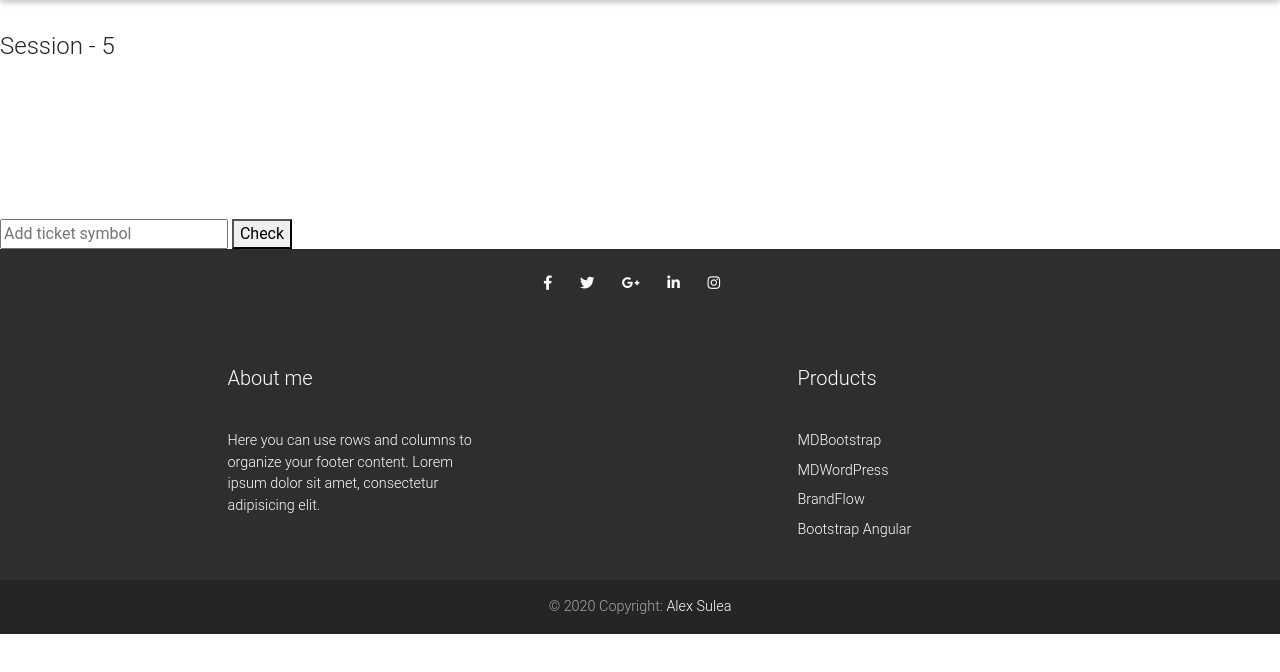
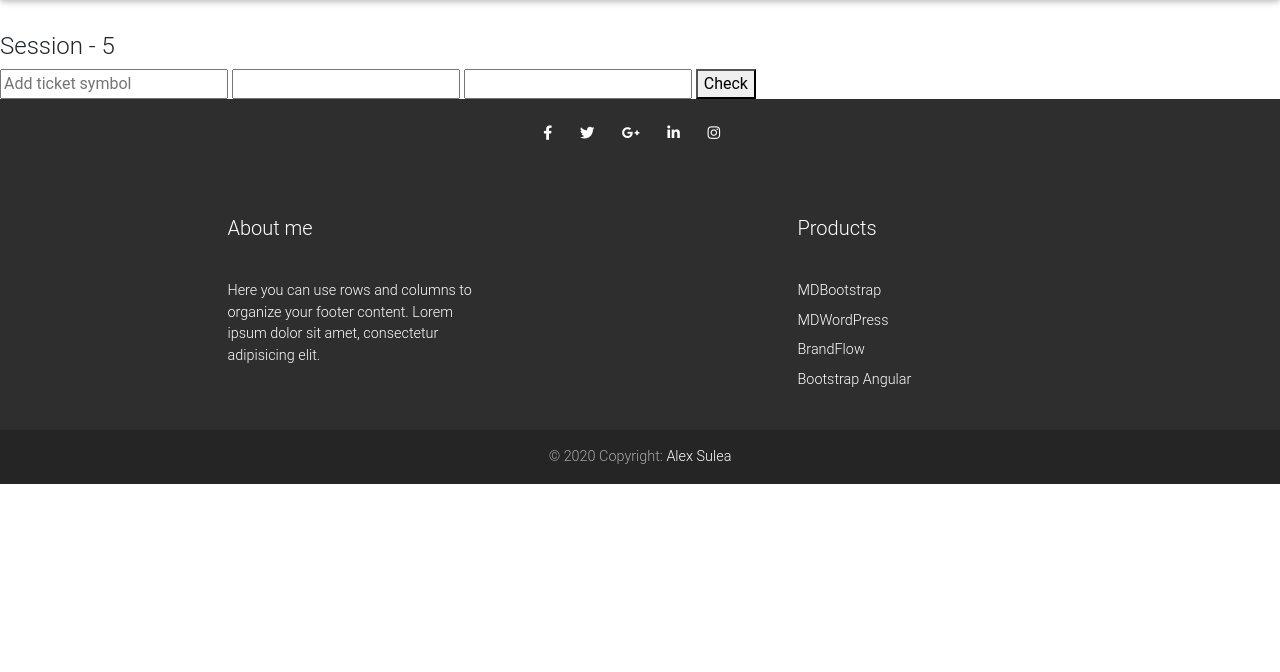
Before and after one commit to Alexandru-S/stock_app, a Flask app: page / in a window 1280 px wide. Shown: the part 128-800 px from the top of the page. Run offline with Flask 2, Linux system fonts and the light colour scheme; some libraries are stand-ins or nearby versions.

Commit message:
added better dimensions and daet tracking

```diff
--- a/web_app/index/events.py
+++ b/web_app/index/events.py
@@ -16,5 +16,5 @@ def joined(message):
 @socketio.on('text', namespace='/chat')
 def text(message):
     room = session.get('room')
-    ticker = pdr.get_data_yahoo(message["msg"],start="2017-01-01", end="2017-04-30")
+    ticker = pdr.get_data_yahoo(message["value"],start=message['start'], end=message['end'])
     emit('message', {'msg': ticker.to_json(orient='table')}, room=room)
--- a/web_app/index/templates/index.html
+++ b/web_app/index/templates/index.html
@@ -13,12 +13,13 @@
 
     <h4>Session -  {{ room }}</h4>
 
-    <svg class="targetsvg"></svg>
-    <div id="scatter_area"></div>
+    <div id="scatter_area" style="width:100%"></div>
 
 
 
     <input value="" name="" id="stock_input" placeholder="Add ticket symbol">
+    <input type="date" id="start" name="start">
+    <input type="date" id="end" name="end">
     <button id="check_ticker">Check</button>
 
 
@@ -36,7 +37,6 @@
 
     socket.on('message', function(data) {
         console.log("JSON MESSAGE:", JSON.parse(data.msg))
-      //  console.log("OBJECT DATA:", Object.keys(data.msg))
         createGraph(JSON.parse(data.msg).data)
 
     });
@@ -44,14 +44,22 @@
     document.getElementById("check_ticker").addEventListener("click", checkTicker)
     function checkTicker(){
         var ticker = document.getElementById("stock_input")
-        socket.emit('text', {msg: ticker.value});
+        var start = document.getElementById("start")
+        var end = document.getElementById("end")
+        socket.emit('text', {value: ticker.value, start:start.value, end:end.value});
     }
 
 
 </script>
   <script>
     function createGraph(data){
-    var svg = d3.select("#scatter_area").append("svg").attr("width", 960).attr("height", 300)
+
+    var margin = {top: 10, right: 40, bottom: 30, left: 30},
+    width = 2000 - margin.left - margin.right,
+    height = 400 - margin.top - margin.bottom;
+
+
+    var svg = d3.select("#scatter_area").append("svg").attr("width", width).attr("height", height)
 
     var margin = {left:30, right:30, top: 10, bottom: 20}
     var width = svg.attr("width") - margin.left - margin.right;
```
